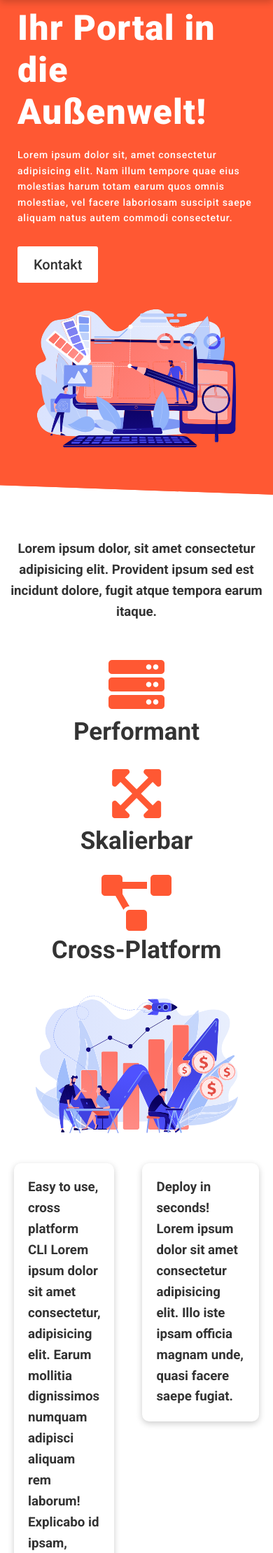
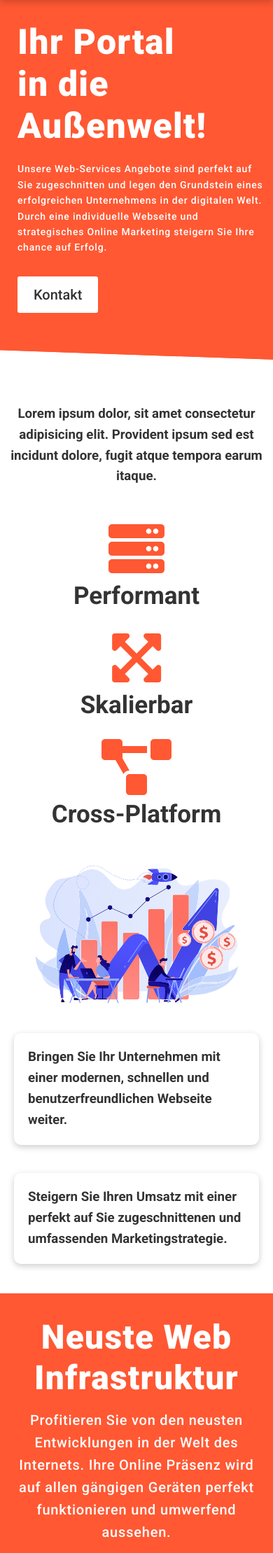
Before and after one commit to readrian/Freelance, a PHP site: page / in a window 390 px wide. Shown: the part 67-2286 px from the top of the page at 70% size. Run offline with PHP 8.4, Linux system fonts and the light colour scheme.

Commit message:
Changed some text

```diff
--- a/css/styles.css
+++ b/css/styles.css
@@ -16,7 +16,7 @@
   --rectangle-height: calc(var(--button-width) * .1);
   --rectangle-radius: calc(var(--button-width) * .04);
   --translate: calc(var(--button-width) * .17);
-  --transition: 0.45s;
+  --transition: 0.30s;
 }
 
 ::selection {
@@ -343,7 +343,7 @@ transition: transform 0.1s ease-in;
   margin-top: 1.2rem;
 }
 #mongo {
-  height: 80%;
+  width: 60%;
   margin-top: 0.7rem;
   margin-bottom: 0.2rem;
 }
@@ -420,8 +420,7 @@ hr.solid {
   }
 
   .image {
-    width: 90%;
-    margin: auto;
+    display: none;
   }
 
   #Iphone {
@@ -430,6 +429,21 @@ hr.solid {
 
   .showcase .grid {
     flex-direction: column-reverse;
+  }
+
+  .cli .grid > *:first-child {
+  grid-column: 1;
+  grid-row: 1;
+  }
+
+  .showcase {
+    height: auto;
+    padding-bottom: 10px;
+    padding-top: 20px;
+  }
+
+  .narrow {
+    display: block
   }
 }
 
--- a/home.html
+++ b/home.html
@@ -11,6 +11,8 @@
     <link rel="stylesheet" href="css/utilities.css">
     <link rel="stylesheet" href="css/styles.css">
     <link rel="icon" type="image/png" href="media/Favicon.svg" />
+    <meta name='viewport' content='width=device-width, initial-scale=1.0, maximum-scale=1.0,
+         user-scalable=0'>
     <title>R&R</title>
 </head>
 
@@ -42,12 +44,11 @@
         <div class="container grid">
 
             <div class="showcase-text">
-                <h1>Ihr Portal in die Außenwelt!</h1>
-                <p>Lorem ipsum dolor sit, amet consectetur adipisicing elit. Nam illum tempore quae eius molestias
-                    harum
-                    totam earum quos omnis molestiae, vel facere laboriosam suscipit saepe aliquam natus autem
-                    commodi
-                    consectetur.
+                <h1>Ihr Portal <span class="narrow"></span>in die Außenwelt!</h1>
+                <p>Unsere Web-Services Angebote sind
+                    perfekt auf Sie zugeschnitten und legen den Grundstein eines erfolgreichen Unternehmens in der
+                    digitalen Welt. Durch eine individuelle Webseite und strategisches Online Marketing steigern Sie
+                    Ihre chance auf Erfolg.
                 </p>
                 <a href="kontakt.html" class="btn btn-white">Kontakt</a>
             </div>
@@ -85,18 +86,16 @@
     </section>
 
     <!-- Cli -->
-    <section class="cli my-2">
+    <section class="cli my-3">
         <div class="container grid">
             <img id="Stripes" src="media/scale.svg" alt="">
             <div class="card" id="cli1">
-                <h3>Easy to use, cross platform CLI Lorem ipsum dolor sit amet consectetur, adipisicing elit. Earum
-                    mollitia dignissimos numquam adipisci aliquam rem laborum! Explicabo id ipsam, earum repellat.
+                <h3>Bringen Sie Ihr Unternehmen mit einer modernen, schnellen und benutzerfreundlichen Webseite weiter.
                 </h3>
             </div>
             <div class="card" id="cli2">
-                <h3>Deploy in seconds! Lorem ipsum dolor sit amet consectetur adipisicing elit. Illo iste ipsam
-                    officia
-                    magnam unde, quasi facere saepe fugiat.</h3>
+                <h3>Steigern Sie Ihren Umsatz mit einer perfekt auf Sie zugeschnittenen und umfassenden
+                    Marketingstrategie.</h3>
             </div>
         </div>
     </section>
@@ -106,8 +105,8 @@
         <div class="container grid">
             <div class="text-center">
                 <h2 class="lg">Neuste Web Infrastruktur</h2>
-                <p class="lead my-1">Lorem ipsum dolor sit, amet consectetur adipisicing elit. Maiores amet quasi
-                    deleniti, ea doloremque.</p>
+                <p class="lead my-1">Profitieren Sie von den neusten Entwicklungen in der Welt des Internets. Ihre
+                    Online Präsenz wird auf allen gängigen Geräten perfekt funktionieren und umwerfend aussehen.</p>
                 <a href="services.html" class="btn btn-white">Erfahre mehr!</a>
             </div>
             <div id="cloud">
@@ -118,8 +117,7 @@
 
     <!-- Technologies -->
     <section class="technologies">
-        <h2 class="lg text-center my-3">
-            Technologien die wir verwenden </h2>
+        <h2 class="lg text-center my-3">Wir verwenden diese Technologien</h2>
         <div class="container flex">
             <a href="https://www.w3.org/html/" target="_blank">
                 <div class="card">
```
